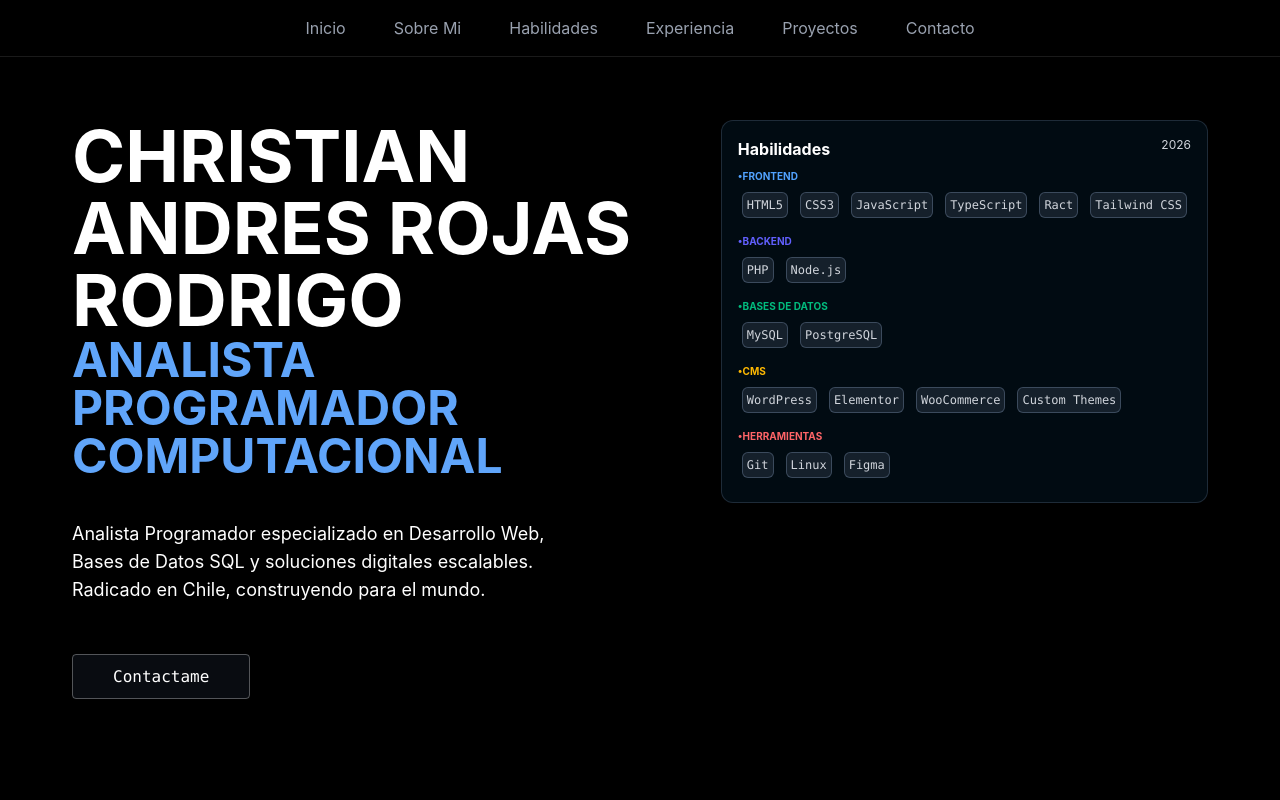
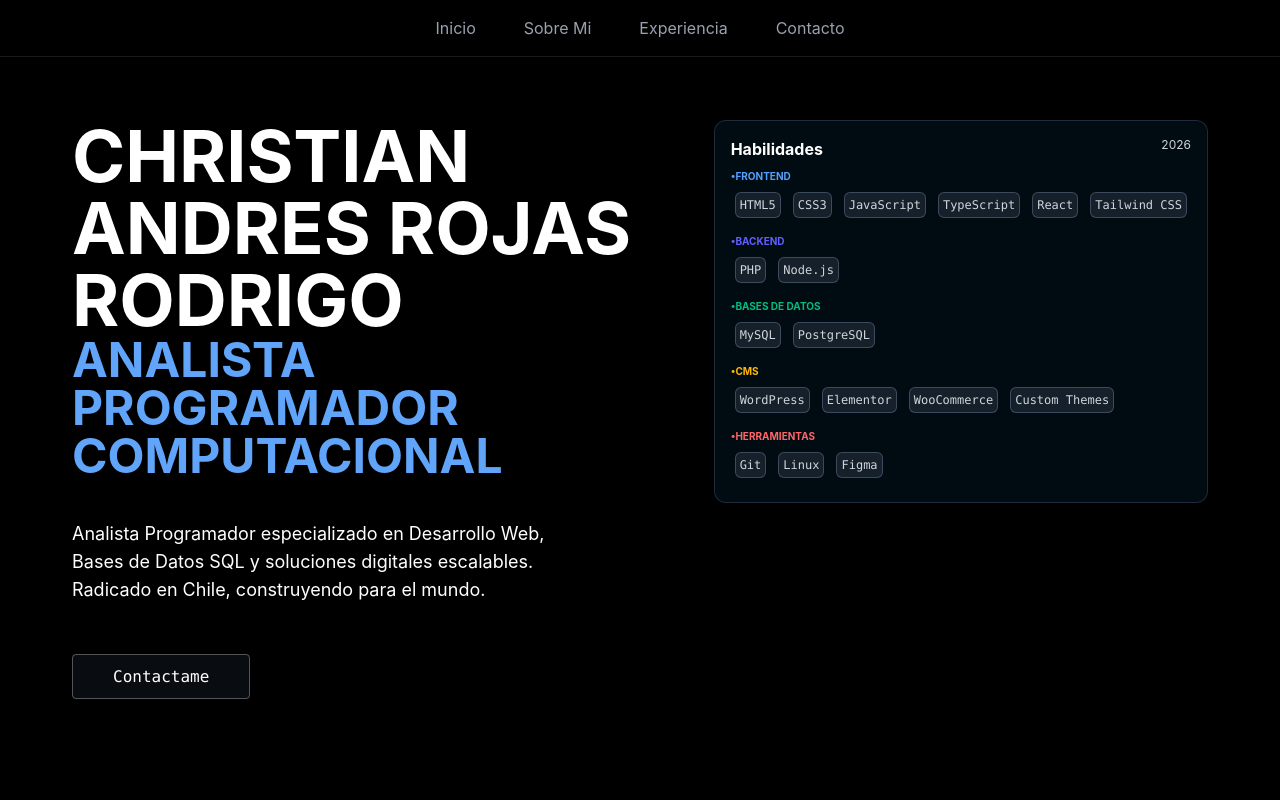
Before and after one commit to crstnrjs/Portafolio, a React (Vite) app: page / in a window 1280 px wide. Shown: the top 800 px of the page. Built offline with nearby package versions, Linux system fonts and the light colour scheme.

Commit message:
Ocultar projectos y eliminacion de skills

```diff
--- a/src/components/Header/Navbar.jsx
+++ b/src/components/Header/Navbar.jsx
@@ -16,9 +16,7 @@ const Navbar = () => {
     const links = [
         { name: "Inicio", href: "#info" },
         { name: "Sobre Mi", href: "#about" },
-        { name: "Habilidades", href: "#skills" },
         { name: "Experiencia", href: "#experience" },
-        { name: "Proyectos", href: "#projects" },
         { name: "Contacto", href: "#contact" }
     ];
 
--- a/src/components/Home/Info.jsx
+++ b/src/components/Home/Info.jsx
@@ -10,7 +10,7 @@ const Info = ({id}) => {
     { name: "CSS3" },
     { name: "JavaScript" },
     { name: "TypeScript" },
-    { name: "Ract" },
+    { name: "React" },
     { name: "Tailwind CSS" },
   ];
 
```
